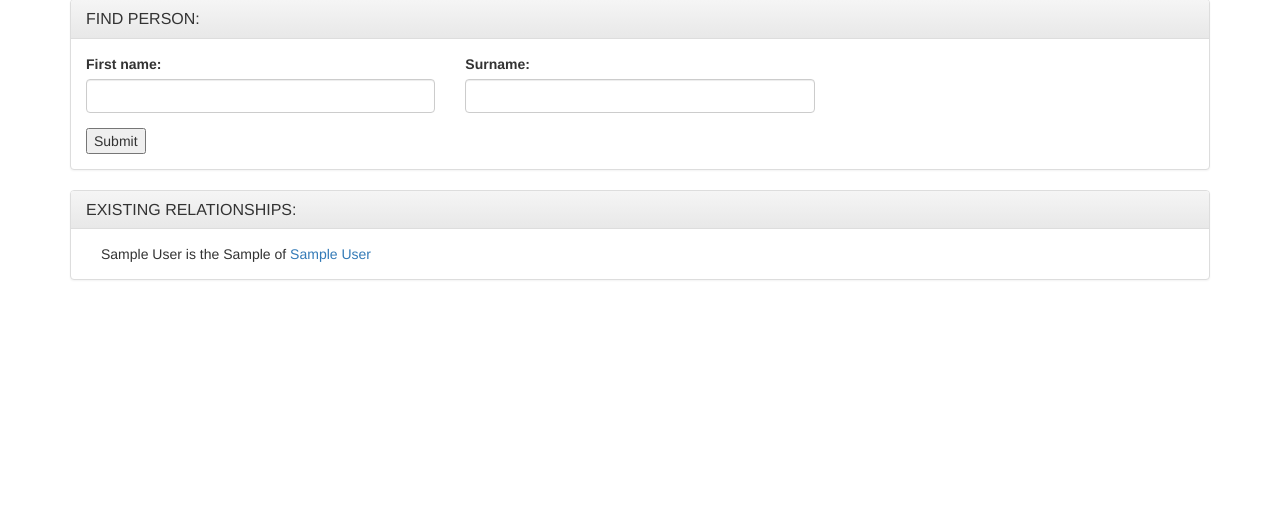
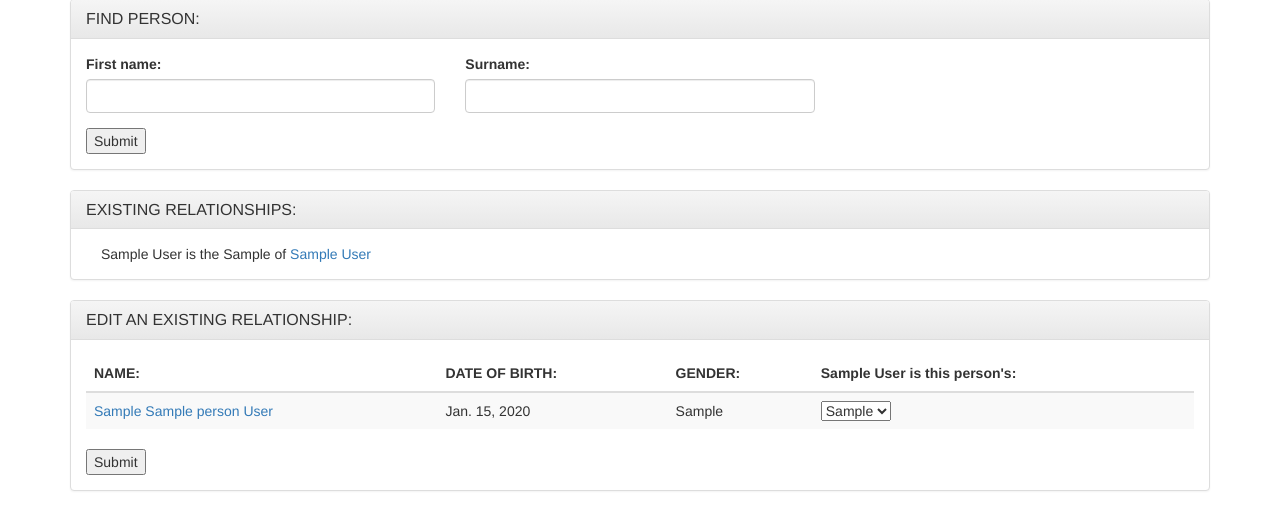
Before and after one commit to drdavidknott/betterstart, a Django app: page /add_relationship/1 in a window 1280 px wide. Shown: the part 136-666 px from the top of the page. Run offline with Django 3.2, Linux system fonts and the light colour scheme; a user stored in the database is signed in; tables that the repository leaves empty hold one stand-in row (values such as "Sample post"); some libraries are stand-ins or nearby versions.

Commit message:
Added form for amending relationships - does not do anything yet.

```diff
--- a/people/forms.py
+++ b/people/forms.py
@@ -173,3 +173,32 @@ class AddRelationshipToExistingPersonForm(forms.Form):
 														widget=forms.Select(),
 														choices=relationship_type_list,
 														)
+
+class EditExistingRelationshipsForm(forms.Form):
+	# over-ride the built in __init__ method so that we can add fields dynamically
+	def __init__(self, *args, **kwargs):
+		# pull the relationship types list out of the parameters
+		relationship_types = kwargs.pop('relationship_types')
+		# pull the relationship list out of the parameters
+		relationships = kwargs.pop('relationships')
+		# call the built in constructor
+		super(EditExistingRelationshipsForm, self).__init__(*args, **kwargs)
+		# set the choice field for relationship types
+		relationship_type_list = []
+		# add an initial option
+		relationship_type_list.append((0,'none'))
+		# go through the relationship types to build the options
+		for relationship_type in relationship_types:
+			# append a list of value and display value to the list
+			relationship_type_list.append((relationship_type.pk, relationship_type.relationship_type))
+		# now go through the people and build fields
+		for person in relationships:
+			# set the field name for the relationship type
+			field_name = 'relationship_type_' + str(person.pk)
+			# create the field
+			self.fields[field_name] = forms.ChoiceField(
+														label="Relationship",
+														widget=forms.Select(),
+														choices=relationship_type_list,
+														initial=person.relationship_type_pk
+														)
--- a/people/templates/people/add_relationship.html
+++ b/people/templates/people/add_relationship.html
@@ -96,7 +96,7 @@
 
 	{% if addrelationshipform %}
 
-		 <div class="row">
+		<div class="row">
 	 		<div class="col-md-12">
 		 		<div class="panel panel-default">
 		 			<div class="panel-heading">
@@ -166,6 +166,64 @@
 			</div>
 		</div>
 
+		<div class="row">
+			<div class="col-md-12">
+		 		<div class="panel panel-default">
+		 			<div class="panel-heading">
+		 				<h4 class="panel-title">EDIT AN EXISTING RELATIONSHIP:</h4>
+		 			</div>
+		 			<div class="panel-body">
+		 				<form action ="{% url 'add_relationship' person.pk %}" method="post">
+							{% csrf_token %}
+							<input type="hidden" name="action" value="editexistingrelationships">
+							<table class="table table-striped">
+								<thead><tr>
+									<th>NAME:</th>
+									<th>DATE OF BIRTH:</th>
+									<th>GENDER:</th>
+									<th>{{ person.first_name }} {{ person.last_name }} is this person's:</th>
+								</tr></thead>
+								<tbody>
+							 		{% for relationship_to in relationships_to %}
+							 				<tr>
+							 					<td>
+							 						<a href="{% url 'person' relationship_to.pk %}">
+														{{ relationship_to.first_name }}
+														{{ relationship_to.middle_names }}
+														{{ relationship_to.last_name }}
+													</a>
+												</td>
+												<td>
+													{{ relationship_to.date_of_birth }}
+												</td>
+												<td>
+													{{ relationship_to.gender }}
+												</td>
+												<td>
+													{% for field in editexistingrelationshipsform %}
+														{% if field.name == relationship_to.select_name %}
+															{{ field }}
+														{% endif %}
+														{% if field.name == relationship_to.hidden_name %}
+															{{ field }}
+														{% endif %}
+													{% endfor %}
+												</td>
+											</tr>
+									{% endfor %}
+								</tbody>
+							</table>
+							<div class = "row">
+		 						<div class = "col-xs-2">
+		 							<input type="submit" value="Submit">
+		 						</div>
+		 					</div>
+	 					</form>
+					</div>
+				</div>
+			</div>
+		</div>
+
 	{% endif %}
 
 </div>
--- a/people/views.py
+++ b/people/views.py
@@ -7,7 +7,7 @@ import os
 import csv
 from django.contrib.auth.decorators import login_required
 from .forms import AddPersonForm, ProfileForm, RelationshipSearchForm, AddRelationshipForm, \
-					AddRelationshipToExistingPersonForm
+					AddRelationshipToExistingPersonForm, EditExistingRelationshipsForm
 from .utilities import get_page_list, make_banner
 from django.contrib import messages
 from django.urls import reverse
@@ -411,6 +411,8 @@ def get_relationships_to(person):
 		person = Person.objects.get(pk=relationship.relationship_to.pk)
 		# add the relationship type to the person object
 		person.relationship_type = relationship.relationship_type.relationship_type
+		# and the key
+		person.relationship_type_pk = relationship.relationship_type.pk
 		# append the person to the list
 		relationships_to.append(person)
 	# return the relationships
@@ -847,11 +849,23 @@ def add_relationship(request,person_id=0):
 		relationshipsearchform = RelationshipSearchForm()
 	# get the relationships for the person
 	relationships_to = get_relationships_to(person)
+	# if there are existing relationships, create an edit form
+	if relationships_to:
+		# build the form
+		editexistingrelationshipsform = EditExistingRelationshipsForm(
+																		relationships=relationships_to,
+																		relationship_types=get_relationship_types())
+		# and go through the relationships, adding the name of the select field and the hidden field
+		for relationship_to in relationships_to:
+			# set the values
+			relationship_to.select_name = 'relationship_type_' + str(relationship_to.pk)
+			relationship_to.hidden_name = 'original_relationship_type_' + str(relationship_to.pk)
 	# set the context from the person based on person id
 	context = {
 				'relationshipsearchform' : relationshipsearchform,
 				'addrelationshipform' : addrelationshipform,
 				'addrelationshiptoexistingpersonform' : addrelationshiptoexistingpersonform,
+				'editexistingrelationshipsform' : editexistingrelationshipsform,
 				'search_results' : search_results,
 				'search_error' : search_error,
 				'person' : person,
```
